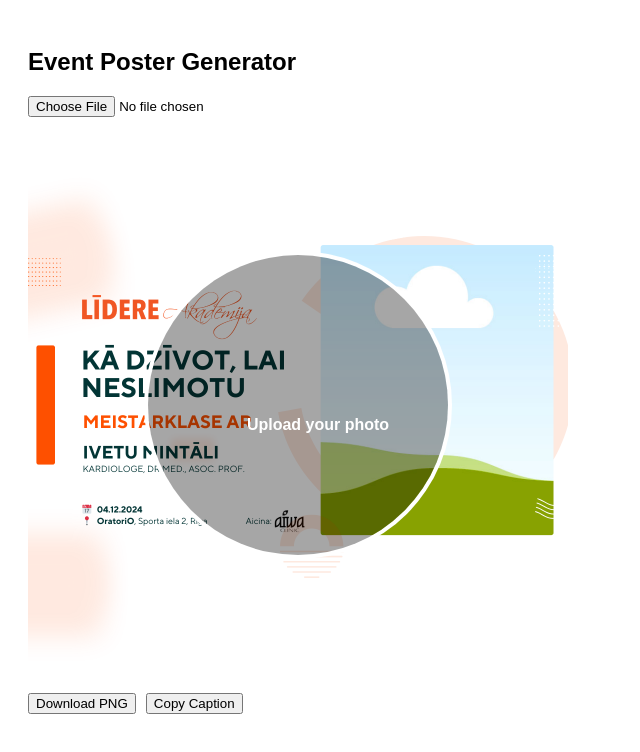
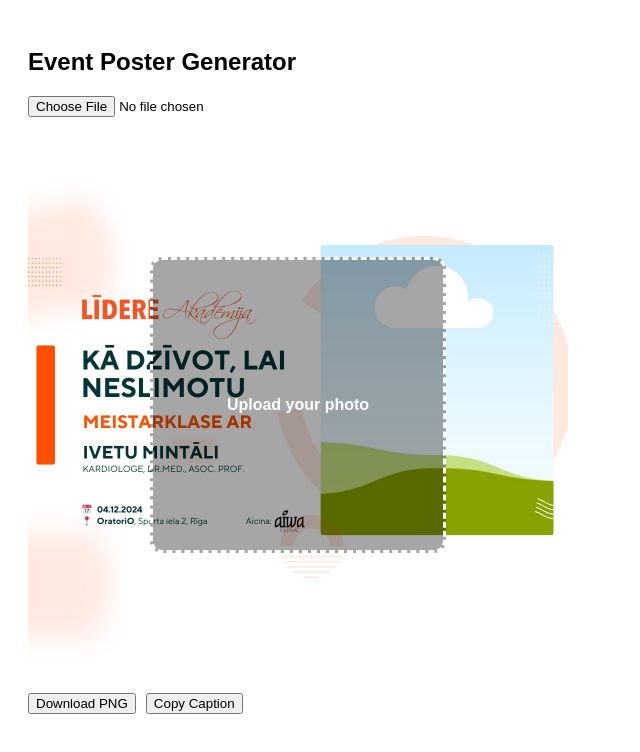
Before and after one commit to 6fgssyxtnc-maker/poster, a React (Vite) app: page / in a window 1280 px wide. Shown: the top 752 px of the page, without its empty margins (0-640 px from the left). Built offline with nearby package versions, Linux system fonts and the light colour scheme.

Commit message:
Update App.jsx

```diff
--- a/src/App.jsx
+++ b/src/App.jsx
@@ -64,29 +64,47 @@ export default function App() {
           }}
         />
 
-        {/* Circular frame */}
+        {/* User image on top */}
+        {userImage && (
+          <Rnd
+            default={{
+              x: 100,
+              y: 100,
+              width: 250,
+              height: 250
+            }}
+            bounds="parent"
+            lockAspectRatio={true}  // prevents distortion
+          >
+            <img
+              src={userImage}
+              alt="user"
+              style={{
+                width: "100%",
+                height: "100%",
+                objectFit: "cover",
+                borderRadius: "12px"
+              }}
+            />
+          </Rnd>
+        )}
+
+        {/* Placeholder box */}
+        {!userImage && (
           <div
             style={{
               position: "absolute",
               top: "50%",
               left: "50%",
               transform: "translate(-50%, -50%)",
-            width: 300,
-            height: 300,
-            borderRadius: "50%",
-            overflow: "hidden",
-            boxShadow: "0 0 0 4px white"
-          }}
-        >
-          {!userImage && (
-            <div
-              style={{
-                width: "100%",
-                height: "100%",
+              width: 250,
+              height: 250,
+              border: "3px dashed white",
+              borderRadius: "12px",
+              backgroundColor: "rgba(0,0,0,0.35)",
               display: "flex",
               alignItems: "center",
               justifyContent: "center",
-                backgroundColor: "rgba(0,0,0,0.35)",
               color: "white",
               fontWeight: "bold",
               textAlign: "center",
@@ -96,30 +114,6 @@ export default function App() {
             Upload your photo
           </div>
         )}
-
-          {userImage && (
-            <Rnd
-              default={{
-                x: -50,
-                y: -50,
-                width: 400,
-                height: 400
-              }}
-              bounds="parent"
-              lockAspectRatio={true}   // ✅ Prevent distortion
-            >
-              <img
-                src={userImage}
-                alt="user"
-                style={{
-                  width: "100%",
-                  height: "100%",
-                  objectFit: "cover"
-                }}
-              />
-            </Rnd>
-          )}
-        </div>
       </div>
 
       <br />
```
Lines whose indentation alone changed are shown as unchanged.
